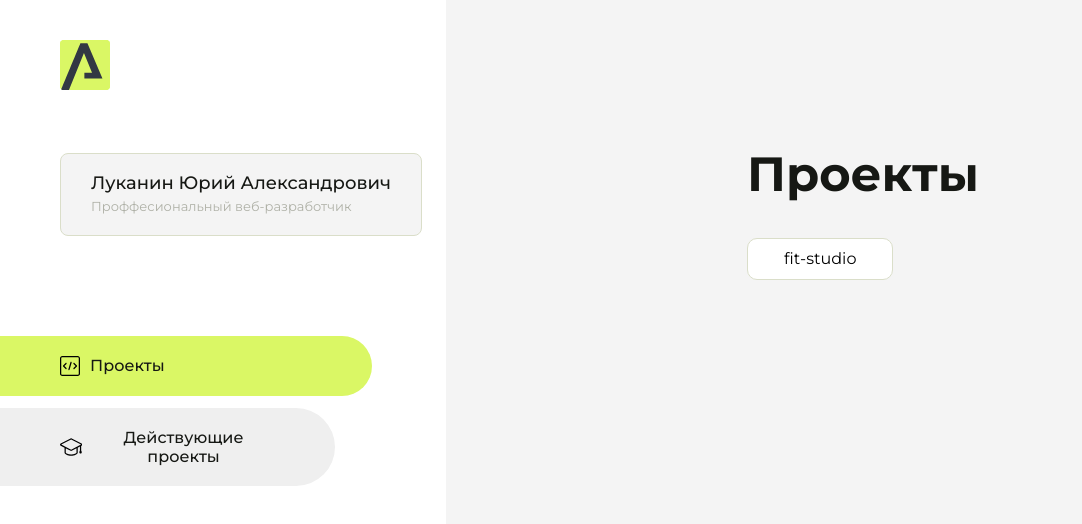
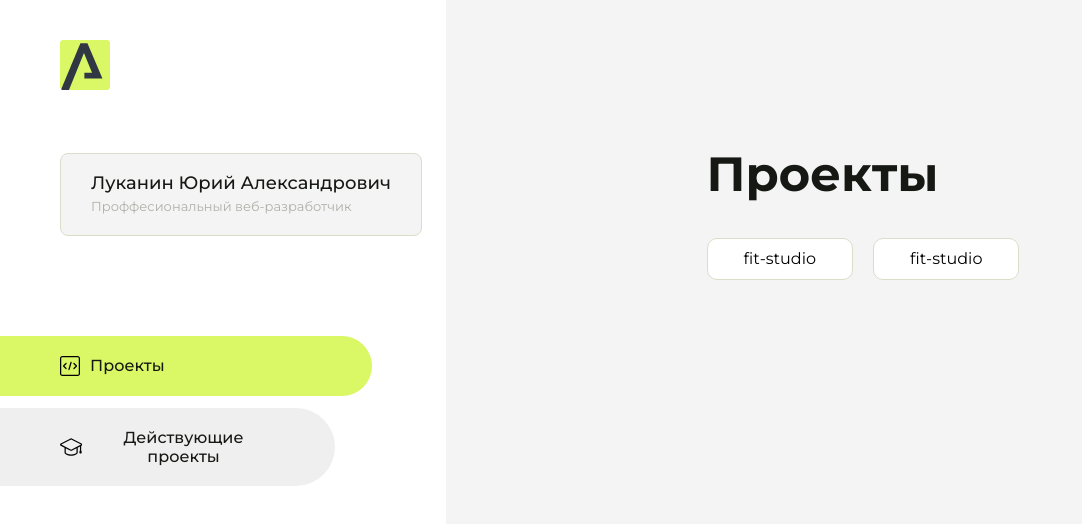
Before and after one commit to lukaninmatvej40-png/projects, a plain HTML site: page index.html in a window 1280 px wide. Shown: the whole page, without its empty margins (0-1082 px from the left). Drawn offline with Linux system fonts and the light colour scheme.

Commit message:
Update index.html

```diff
--- a/index.html
+++ b/index.html
@@ -95,6 +95,9 @@
                     <li class="content__list-item">
                         <a href="fit-studio/index.html">fit-studio</a>
                     </li>
+                    <li class="content__list-item">
+                        <a href="nike/index.html">fit-studio</a>
+                    </li>
                 </ul>
             </div>
             <div class="content__block hidden" id="diplomBlock">
```
